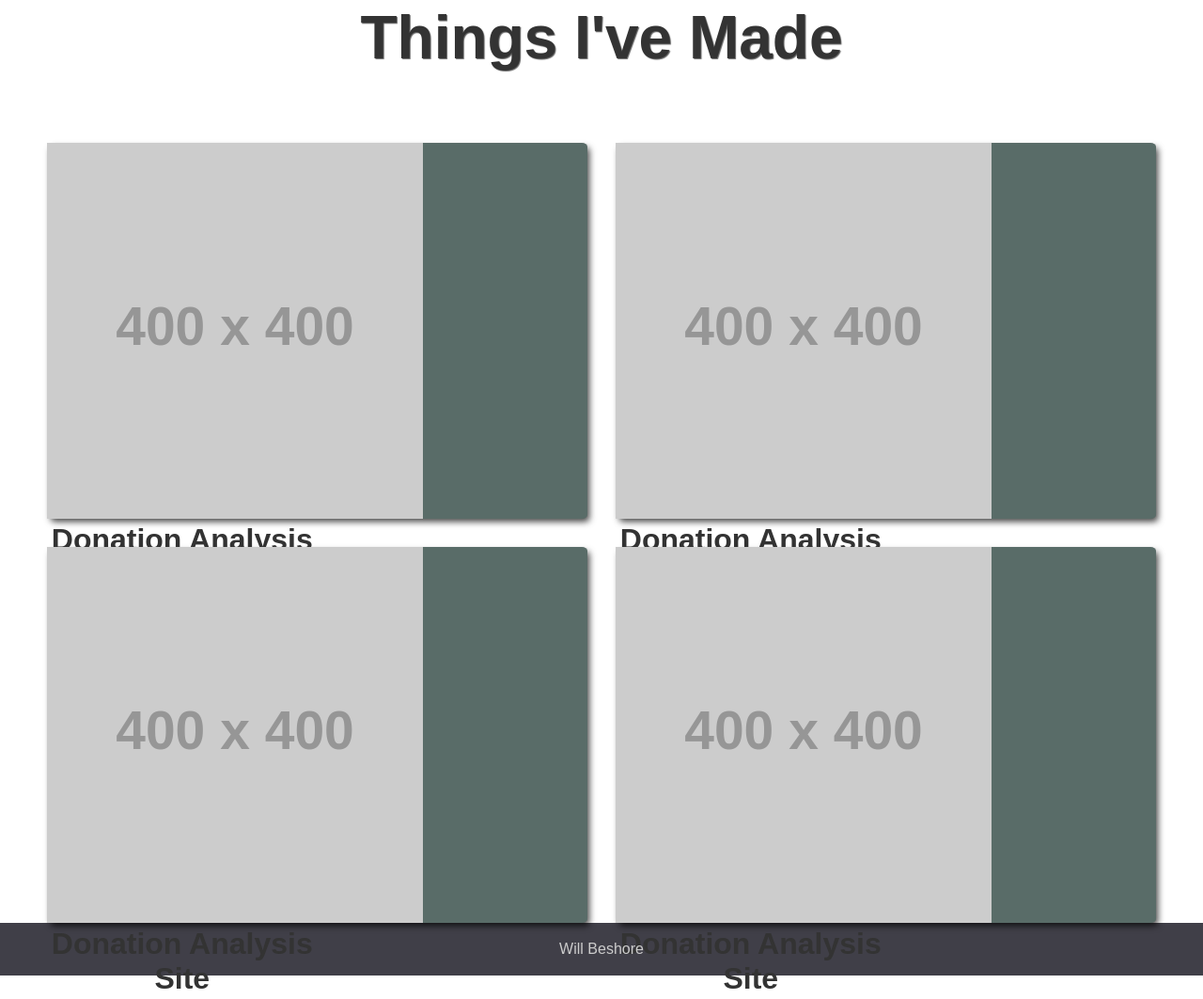
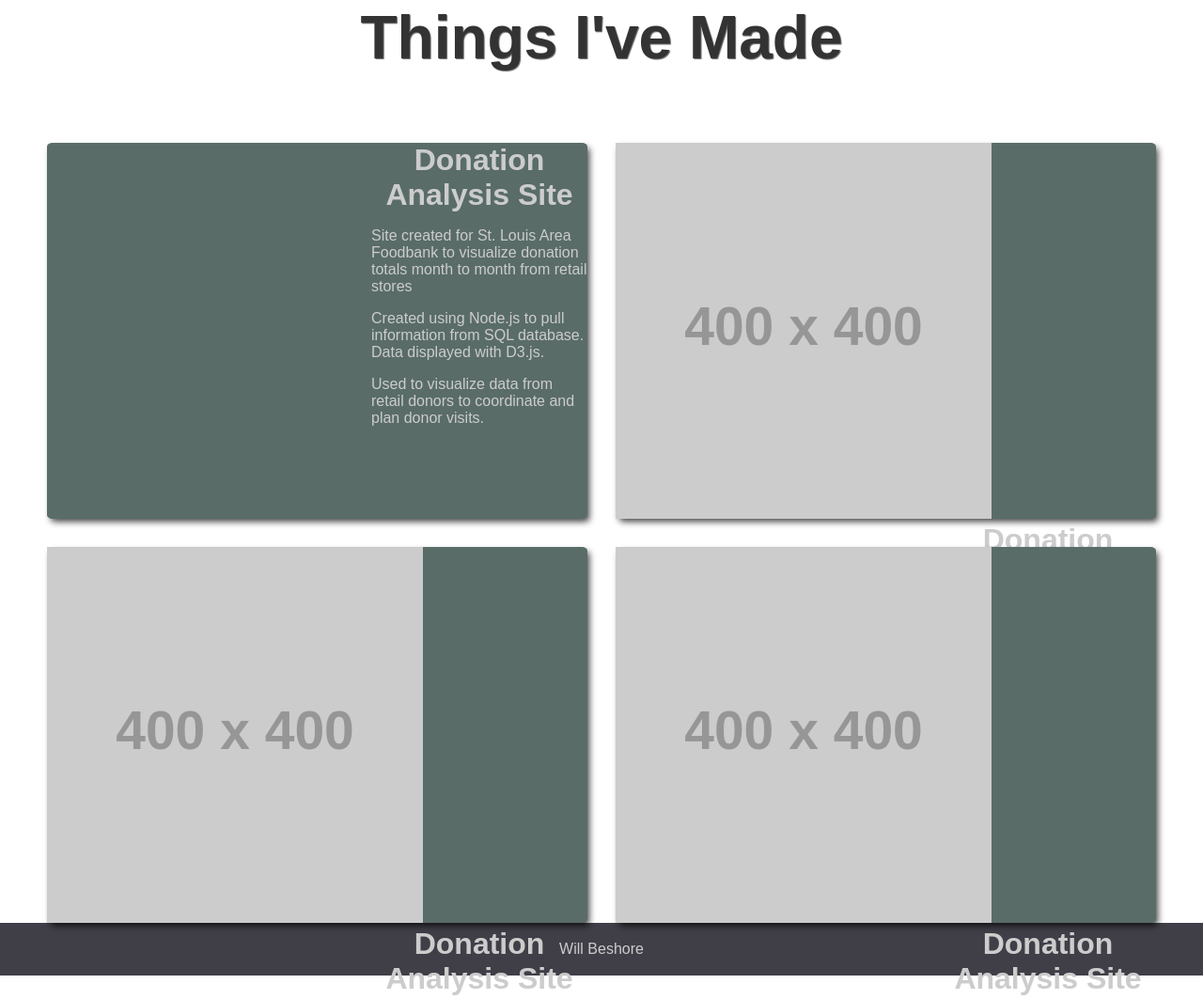
Before and after one commit to wjbeshore/portfolio, a plain HTML site: page index.html in a window 1280 px wide. Shown: the part 1517-2580 px from the top of the page at 94% size. Drawn offline with nearby package versions, Linux system fonts and the light colour scheme; placeholder pictures from the web are drawn by us.

Commit message:
Worked on styling of project descriptions.

```diff
--- a/index.html
+++ b/index.html
@@ -53,12 +53,13 @@
     <div id="projects-grid">
 
     	<div class="project">
-            <img src="https://via.placeholder.com/400" />
+
             <div class="description">
             <h1>Donation Analysis Site</h1>
             <p>Site created for St. Louis Area Foodbank to visualize donation totals month to month from retail stores</p>
             <p>Created using Node.js to pull information from SQL database. Data displayed with D3.js.</p>
-        </div>
+            <p>Used to visualize data from retail donors to coordinate and plan donor visits.</p>
+            </div>
 
     	</div>
         <div class="project">
@@ -67,7 +68,7 @@
             <h1>Donation Analysis Site</h1>
             <p>Site created for St. Louis Area Foodbank to visualize donation totals month to month from retail stores</p>
             <p>Created using Node.js to pull information from SQL database. Data displayed with D3.js.</p>
-        </div>
+            </div>
 
         </div>
 
--- a/styles.css
+++ b/styles.css
@@ -19,9 +19,6 @@ header {
     color: #ccc;
 }
 
-h1{
-    border: ;
-}
 
 .logo {
     letter-spacing: 3px;
@@ -119,8 +116,13 @@ hr
 }
 
 .description{
-    width: 50%;
-    display: inline-block;
+    width: 40%;
+    height: 400px;
+    float: right;
+    display: inline;
+    color:  #ccc;
+    margin-top: 0px;
+    top: 0;
 }
 
 #about p {
@@ -161,7 +163,6 @@ footer {
 
 
 .project{
-	grid-column-end: span 1;
 	background: #596c68;
 	height: 400px;
 	border-radius: 1%;
```
